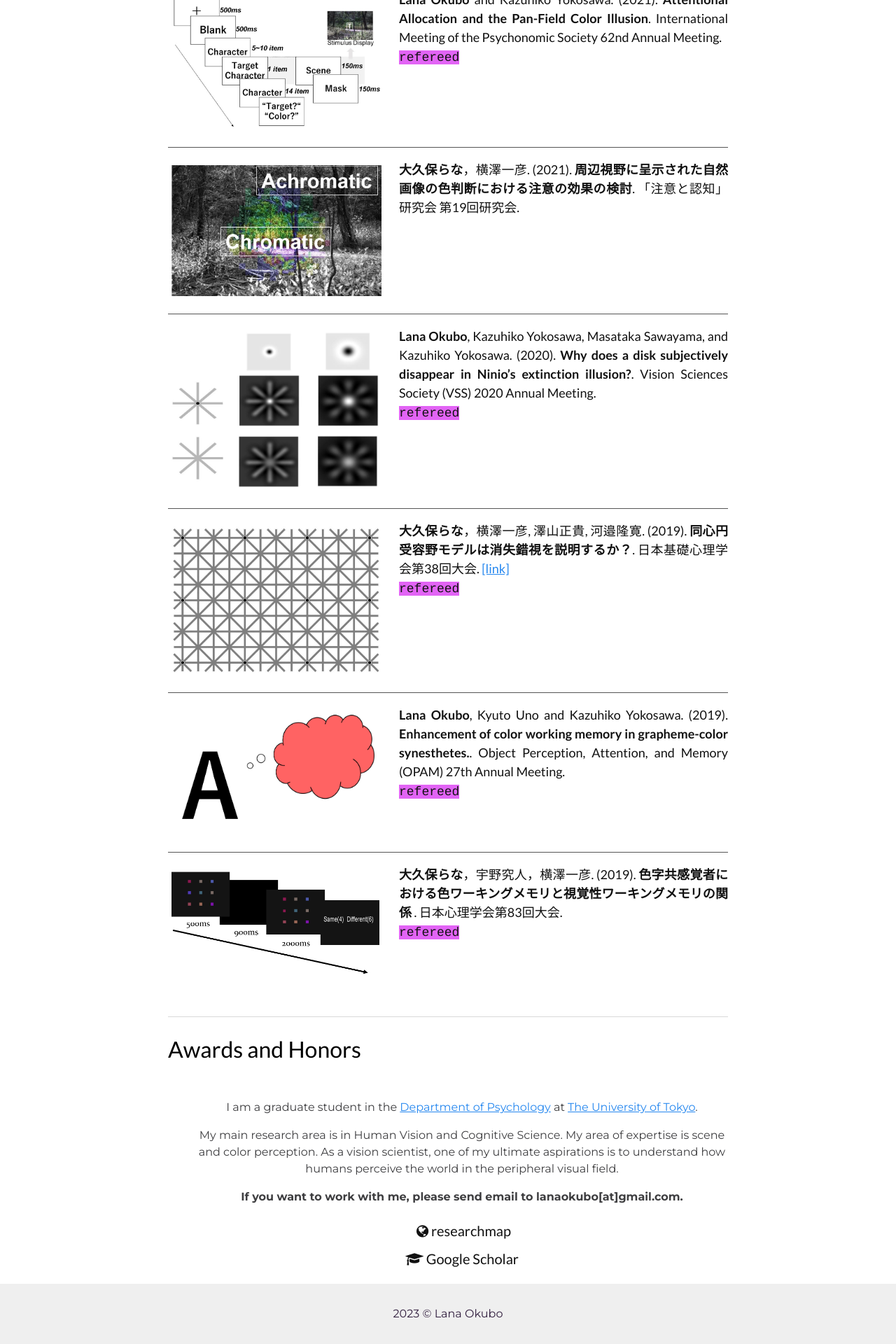
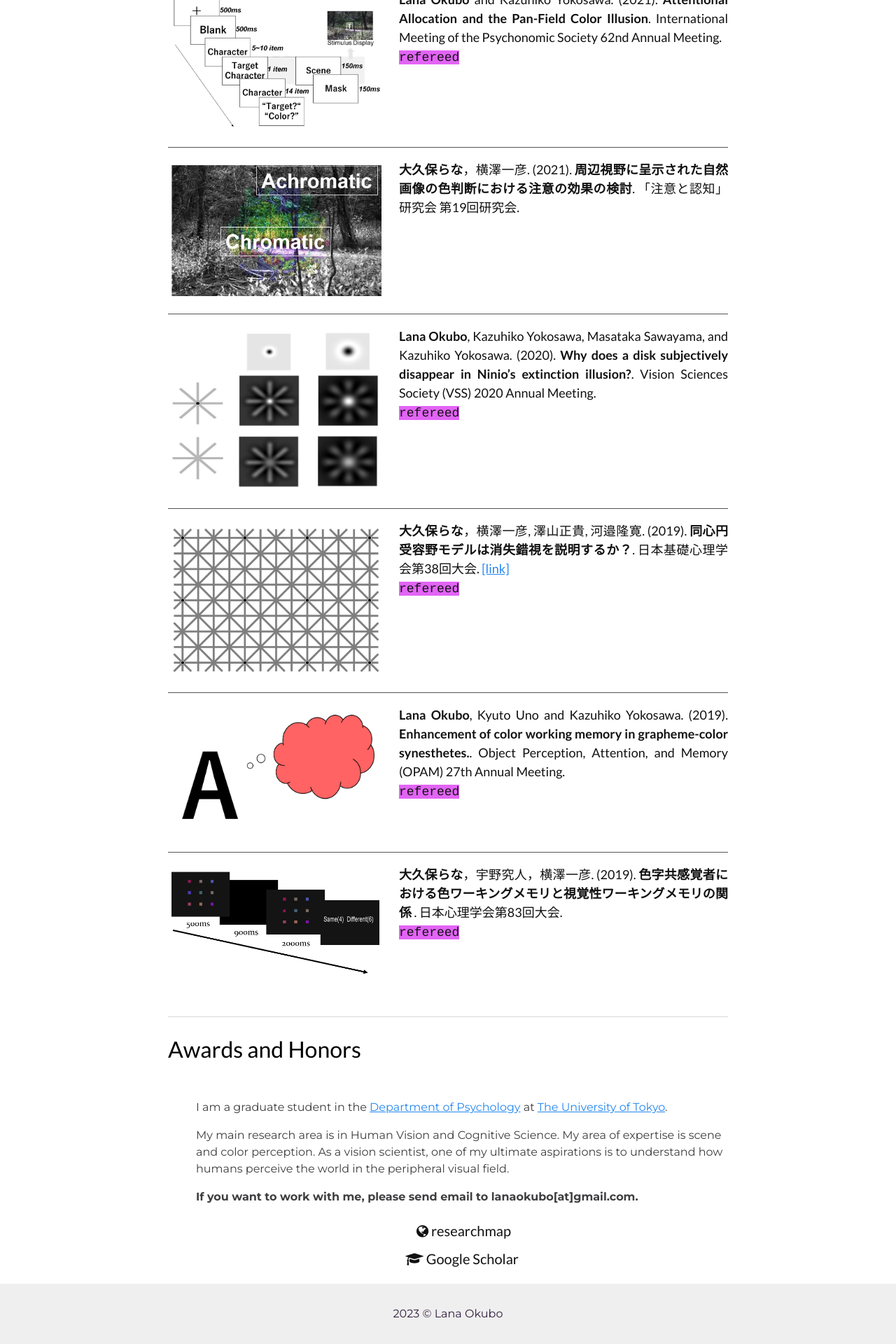
Before and after one commit to LNOKB/lnokb.github.io, a Jekyll site: the page built from index.html, in a window 1280 px wide. Shown: the part 1763-3683 px from the top of the page at 70% size. Built offline with Jekyll 4.4.1, drawn with Linux system fonts in a browser that asks for light colours.

Commit message:
Update index.html

```diff
--- a/index.html
+++ b/index.html
@@ -156,7 +156,7 @@ layout: home-page
     <section class="about-header">
       <h1 id="sec:awardhonor" style="color:black" align="left">Awards and Honors</h1>
   </div>
-  <div class="awardhonor-container" align="center">
+  <div class="awardhonor-container" align="left">
     <ul>
 
 
```
